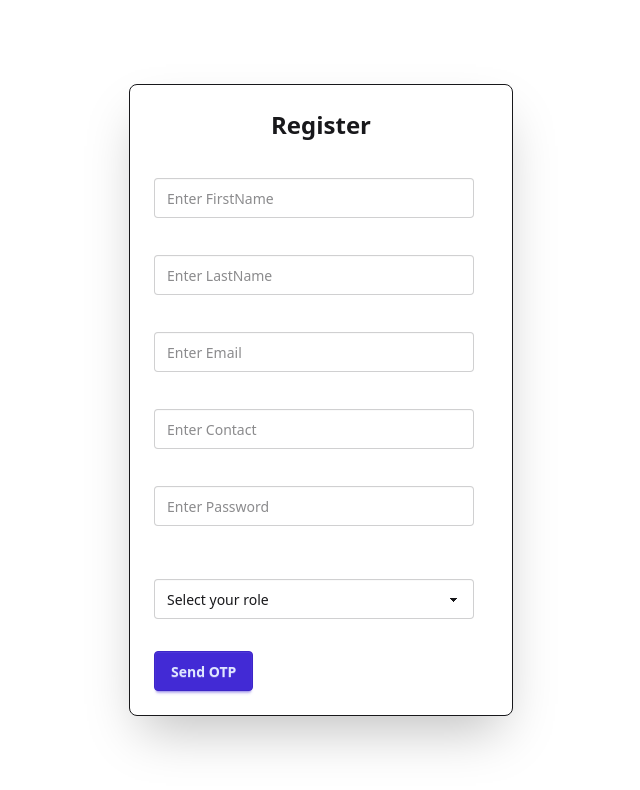
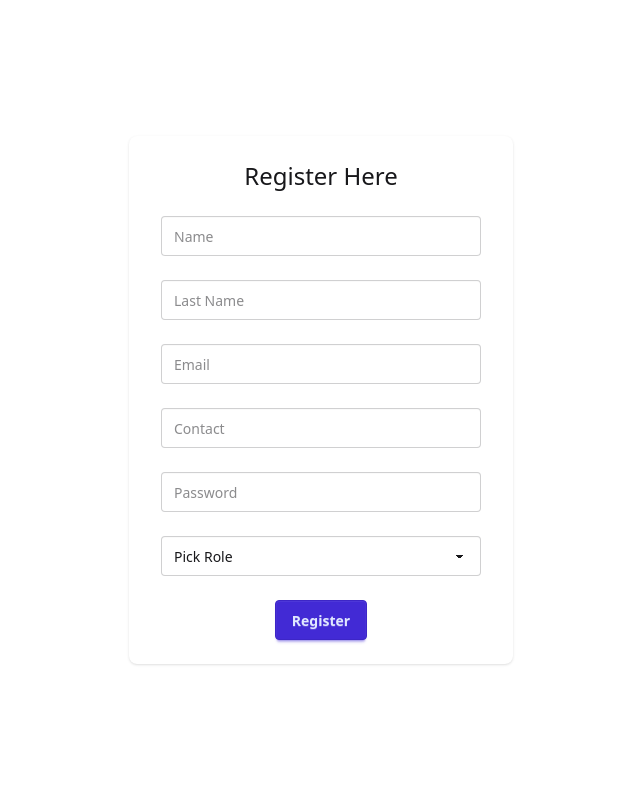
Before and after one commit to Nitish0008/jobmetric-, a React (Vite) app: page /register in a window 1280 px wide. Shown: the top 790 px of the page, without its empty margins (319-959 px from the left). Built offline with nearby package versions, Linux system fonts and the light colour scheme.

Commit message:
new chnages

```diff
--- a/package.json
+++ b/package.json
@@ -12,6 +12,7 @@
   "dependencies": {
     "@hookform/resolvers": "^5.0.1",
     "@tailwindcss/vite": "^4.1.5",
+    "axios": "^1.9.0",
     "daisyui": "^5.0.35",
     "date-fns": "^4.1.0",
     "lucide-react": "^0.509.0",
--- a/src/components/login/Login.jsx
+++ b/src/components/login/Login.jsx
@@ -1,16 +1,54 @@
+import axios from "axios";
 import React, { useState } from "react";
 import { Link, useNavigate } from "react-router-dom";
 
 export default function Login() {
   const [role, setRole] = useState("user");
+  const [loginData, setLoginData] = useState({
+    email: "",
+    password: "",
+  });
   const navigate = useNavigate();
 
   const handleLogin = () => {
-    if (role === "hr") {
-      navigate("/hr-dashboard");
-    } else {
-      navigate("/user-dashboard");
-    }
+    const data = {
+      email: loginData.email,
+      password: loginData.password,
+    };
+
+    console.log("Login Data:", data);
+
+    axios
+      .post("http://localhost:8080/api/auth/login", data)
+      .then((response) => {
+        console.log("Login successful:", response.data.data.access_token);
+
+        //decode the token to get user role
+        const decodedToken = JSON.parse(
+          atob(response.data.data.access_token.split(".")[1])
+        );
+        console.log("Decoded Token:", decodedToken);
+        // Store the token and decodedToken in local storage or state management
+        localStorage.setItem("access_token", response.data.data.access_token);
+        sessionStorage.setItem("access_token", response.data.data.access_token);
+        sessionStorage.setItem("user_role", decodedToken.role[0].authority);
+        localStorage.setItem("user_role", decodedToken.role[0].authority);
+
+        // Redirect based on role
+        if (decodedToken.role[0].authority === "ROLE_HR") {
+          navigate("/hr-dashboard");
+        } else if (decodedToken.role[0].authority === "ROLE_USER") {
+          navigate("/user-dashboard");
+        } else {
+          alert("Invalid role");
+        }
+
+        alert("Login successful");
+      })
+      .catch((error) => {
+        console.log("Login error:", error);
+        alert("Login failed. Please check your credentials.");
+      });
   };
 
   return (
@@ -52,6 +90,10 @@ export default function Login() {
             </label>
             <input
               type="email"
+              value={loginData.email}
+              onChange={(e) =>
+                setLoginData({ ...loginData, email: e.target.value })
+              }
               placeholder="email@example.com"
               className="input input-bordered"
             />
@@ -64,10 +106,17 @@ export default function Login() {
             <input
               type="password"
               placeholder="••••••••"
+              value={loginData.password}
+              onChange={(e) =>
+                setLoginData({ ...loginData, password: e.target.value })
+              }
               className="input input-bordered"
             />
             <label className="label">
-              <a href="#" className="label-text-alt link link-hover pt-2 text-warning">
+              <a
+                href="#"
+                className="label-text-alt link link-hover pt-2 text-warning"
+              >
                 Forgot password?
               </a>
             </label>
--- a/src/components/registration/OtpVerify.jsx
+++ b/src/components/registration/OtpVerify.jsx
@@ -1,6 +1,6 @@
+import axios from "axios";
 import React, { useState } from "react";
 import { useLocation, useNavigate } from "react-router-dom";
-import OtpInput from "react-otp-input";
 
 export default function OtpVerify() {
   const [otp, setOtp] = useState("");
@@ -8,17 +8,24 @@ export default function OtpVerify() {
   const navigate = useNavigate();
 
   const user = location.state;
+  console.log("User data from registration:", user);
 
   const handleVerify = () => {
-    // Normally verify OTP via backend
-    if (otp === "123456") {
-      if (user.role === "hr") navigate("/hr-dashboard");
-      else navigate("/user-dashboard");
-    } else {
-      alert("Invalid OTP");
-    }
+    const data = {
+      email: user.email,
+      otp: otp,
+    };
+
+    axios
+      .post("http://localhost:8080/api/auth/verify-otp", data)
+      .then((response) => {
+        alert("OTP verification successful:");
+        navigate("/", {
+          state: { email: user.email, role: user.role },
+        });
+      })
+      .catch((error) => console.log(error.response.data));
   };
-
   return (
     <div className="min-h-screen bg-amber-50 flex items-center justify-center">
       <div className="card w-full max-w-sm shadow-2xl border bg-base-100">
@@ -27,28 +34,15 @@ export default function OtpVerify() {
 
           <div className="form-control mt-4">
             <label className="label">
-              <span className="label-text pb-2">Enter OTP sent to {user.email}</span>
+              <span className="label-text pb-2">
+                Enter OTP sent to {user.email}
+              </span>
             </label>
-            <OtpInput
+            <input
+              type="text"
+              className="input input-bordered"
               value={otp}
-              onChange={setOtp}
-              numInputs={6}
-              renderSeparator={<span className="px-1">-</span>}
-              renderInput={(props) => (
-                <input
-                  {...props}
-                  className="input input-bordered text-center w-12 h-12 mx-1"
-                />
-              )}
-              inputStyle={{
-                border: '1px solid #ccc',
-                borderRadius: '4px',
-                width: '40px',
-                height: '40px',
-                fontSize: '18px',
-                textAlign: 'center',
-              }}
-              shouldAutoFocus
+              onChange={(e) => setOtp(e.target.value)}
             />
           </div>
 
--- a/src/components/registration/Registration.jsx
+++ b/src/components/registration/Registration.jsx
@@ -1,71 +1,118 @@
 import React, { useState } from "react";
+import axios from "axios";
 import { useNavigate } from "react-router-dom";
 
 export default function Register() {
   const [formData, setFormData] = useState({
-    FirstName: "",
-    LastName: "",
-    Email: "",
-    Contact: "",
-    Password: "",
-    Role: "",
+    firstName: "",
+    lastName: "",
+    email: "",
+    password: "",
+    role: "",
+    contact: "",
   });
 
   const navigate = useNavigate();
 
-  const handleChange = (e) => {
-    setFormData({ ...formData, [e.target.name]: e.target.value });
-  };
+  const handleRegister = () => {
+    console.log("Form Data:", formData);
 
-  const handleRegister = () => {
     // Normally send form data to backend and trigger OTP email
-    // Simulate sending OTP and redirect
-    navigate("/verify-otp", { state: formData });
+    axios
+      .post("http://localhost:8080/api/auth/register", formData)
+      .then((response) => {
+        console.log("Registration successful:", response.data);
+        // Redirect to OTP verification page
+        navigate("/verify-otp", {
+          state: { email: formData.email, role: formData.role },
+        });
+        setFormData({
+          firstName: "",
+          lastName: "",
+          email: "",
+          password: "",
+          role: "",
+          contact: "",
+        });
+      })
+      .catch((error) => {
+        console.log("Registration error:", error);
+        alert(`Registration failed. ${error} Please try again`);
+        // Handle error (e.g., show a message to the user)
+      });
   };
 
   return (
     <div className="min-h-screen bg-white flex items-center justify-center">
-      <div className="card w-full max-w-sm shadow-2xl border bg-base-100">
-        <div className="card-body">
-          <h2 className="text-center text-2xl font-bold">Register</h2>
+      <div className="card w-96 bg-base-100 shadow-sm">
+        <h1 className="text-center pt-6 text-2xl">Register Here</h1>
+        <div className="card-body flex flex-col items-center gap-6">
+          <input
+            type="text"
+            value={formData.firstName}
+            onChange={(e) =>
+              setFormData({ ...formData, firstName: e.target.value })
+            }
+            name="firstName"
+            placeholder="Name"
+            className="input"
+          />
+          <input
+            type="text"
+            value={formData.lastName}
+            onChange={(e) =>
+              setFormData({ ...formData, lastName: e.target.value })
+            }
+            name="lastName"
+            placeholder="Last Name"
+            className="input"
+          />
+          <input
+            type="email"
+            value={formData.email}
+            onChange={(e) =>
+              setFormData({ ...formData, email: e.target.value })
+            }
+            name="email"
+            placeholder="Email"
+            className="input"
+          />
+          <input
+            type="number"
+            value={formData.contact}
+            onChange={(e) =>
+              setFormData({ ...formData, contact: e.target.value })
+            }
+            name="contact"
+            placeholder="Contact"
+            className="input"
+          />
+          <input
+            type="password"
+            value={formData.password}
+            onChange={(e) =>
+              setFormData({ ...formData, password: e.target.value })
+            }
+            name="password"
+            placeholder="Password"
+            className="input"
+          />
+          <select
+            value={formData.role}
+            onChange={(e) => setFormData({ ...formData, role: e.target.value })}
+            className="select"
+            required
+          >
+            <option value="" disabled>
+              Pick Role
+            </option>
+            <option value="HR">HR</option>
+            <option value="USER">USER</option>
+          </select>
 
-          {["FirstName", "LastName", "Email", "Contact", "Password"].map((field) => (
-            <div key={field} className="form-control">
-              <label className="label">
-                <span className="label-text pb-2 text-white">{field.replace(/([A-Z])/g, " $1")}</span>
-              </label>
-              <input
-                type={field === "password" ? "password" : "text"}
-                placeholder={`Enter ${field}`}
-                name={field}
-                className="input input-bordered"
-                onChange={handleChange}
-              />
-            </div>
-          ))}
-
-          <div className="form-control mt-4">
-            <label className="label">
-              <span className="label-text pb-2 text-white">Select Role</span>
-            </label>
-            <select
-              className="select select-bordered"
-              name="role"
-              onChange={handleChange}
-            >
-              <option disabled selected value="">
-                Select your role
-              </option>
-              <option value="hr">HR</option>
-              <option value="user">User</option>
-            </select>
-          </div>
-
-          <div className="form-control mt-6">
-            <button onClick={handleRegister} className="btn btn-primary">
-              Send OTP
-            </button>
-          </div>
+          <button onClick={handleRegister} className="btn btn-primary">
+            Register
+          </button>
         </div>
       </div>
     </div>
```
Also changed, not shown: src/components/jobpost/jobposttable/JobPostForm.jsx (line endings or trailing spaces), 1 other file (tests, documents, lock files or other folders).
